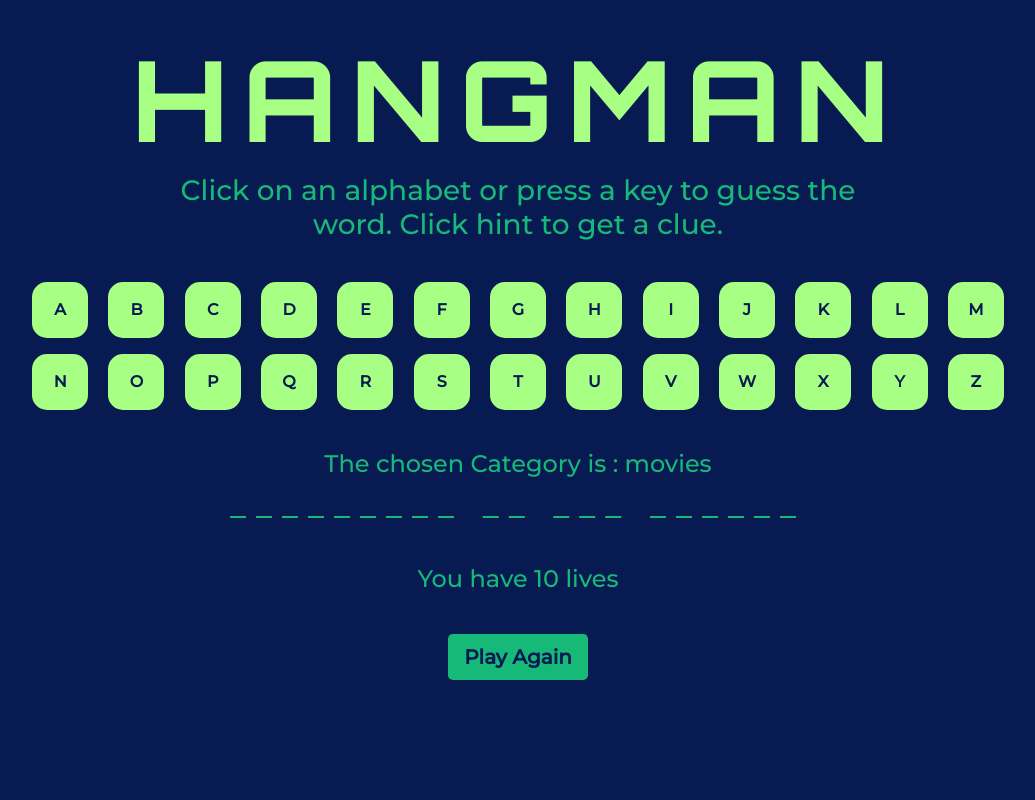
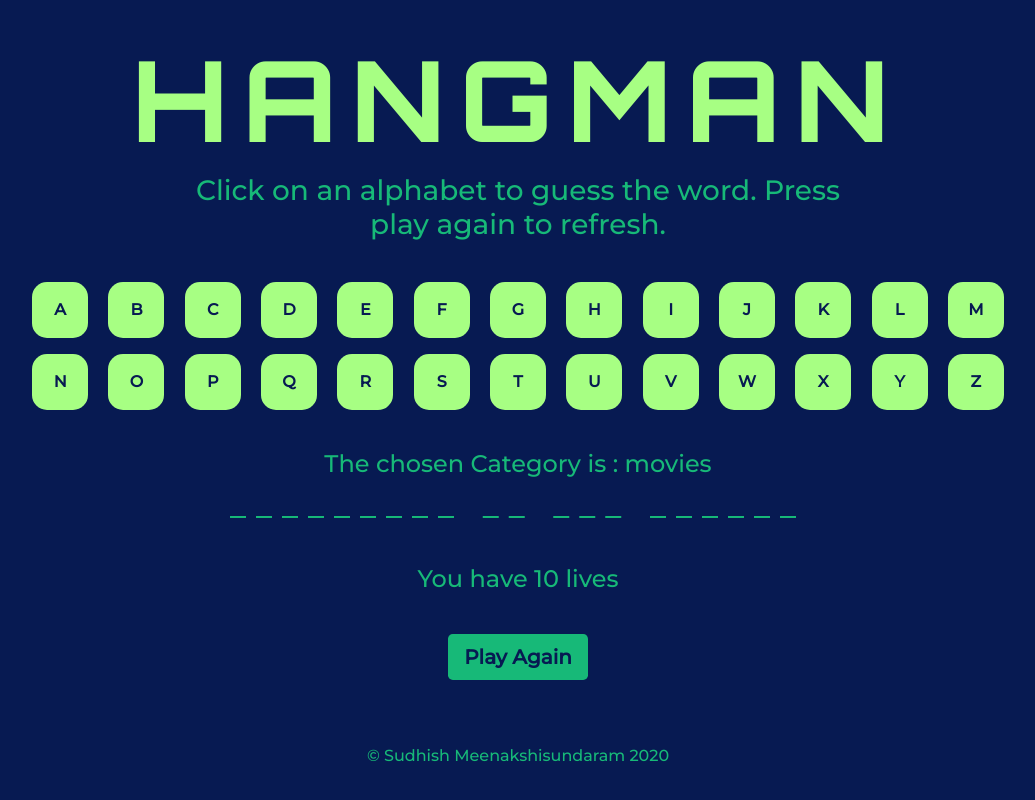
Before and after one commit to sudhish3120/Hangman, a plain HTML site: page index.html in a window 1280 px wide. Shown: the whole page, without its empty margins (122-1157 px from the left). Drawn offline with nearby package versions, Linux system fonts and the light colour scheme.

Commit message:
Update index.html

```diff
--- a/index.html
+++ b/index.html
@@ -12,7 +12,7 @@
   <body>
     <div class="container title">
       <h1>HANGMAN</h1>
-      <h3>Click on an alphabet or press a key to guess the word. Click hint to get a clue.</h3>
+      <h3>Click on an alphabet to guess the word. Press play again to refresh.</h3>
     </div>
 
 
@@ -76,5 +76,7 @@
 
 <script src="https://ajax.googleapis.com/ajax/libs/jquery/3.5.1/jquery.min.js"></script>
 <script src="hangman.js" charset="utf-8"></script>
+
+    <footer>&copy; Sudhish Meenakshisundaram 2020</footer>
   </body>
 </html>
```
